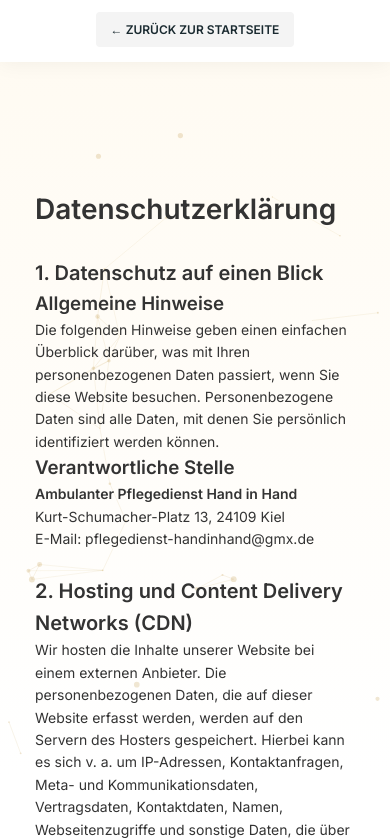
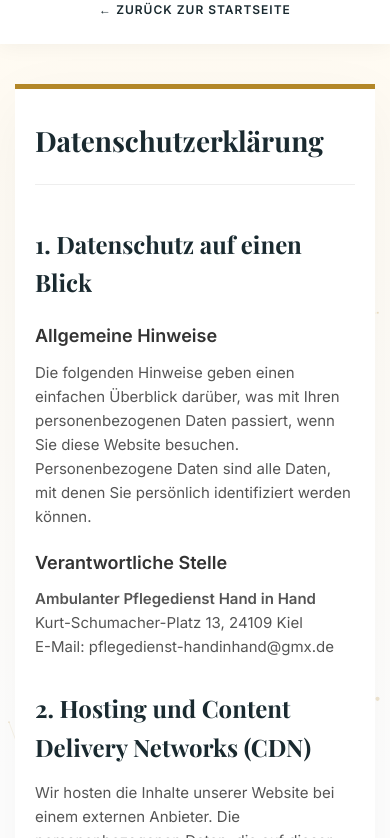
Before and after one commit to svyacheniytapok/pfd_Kiel2, a plain HTML site: page datenschutz.html in a window 390 px wide. Shown: the part 69-907 px from the top of the page. Drawn offline with nearby package versions, Linux system fonts and the light colour scheme; a web font is replaced by a local one.

Commit message:
Update style.css

```diff
--- a/style.css
+++ b/style.css
@@ -13,9 +13,14 @@ body {
     line-height: 1.6;
     scroll-behavior: smooth;
     background: transparent;
+
+    /* Прижимаем футер к низу */
+    display: flex;
+    flex-direction: column;
+    min-height: 100vh;
 }
 
-/* ЗАГЛУШКИ ДЛЯ ФОТО (Серые блоки) */
+/* ЗАГЛУШКИ ДЛЯ ФОТО */
 .img-placeholder {
     background-color: #e0e0e0;
     display: flex;
@@ -116,7 +121,28 @@ nav a:hover { color: var(--gold-solid); }
 .info-row strong { display: block; font-size: 12px; color: var(--gold-solid); letter-spacing: 2px; margin-bottom: 5px; }
 .info-row span { font-size: 18px; color: var(--dark); font-weight: 600; }
 
-footer { padding: 40px; text-align: center; background: var(--dark); color: #fff; font-size: 14px; }
+/* СТИЛИ ДЛЯ ЮРИДИЧЕСКИХ СТРАНИЦ */
+.legal-section {
+    padding: 120px 20px 60px 20px;
+    flex: 1; /* Растягивается, чтобы футер был внизу */
+}
+
+.legal-card {
+    background: white;
+    padding: 60px;
+    border-top: 5px solid var(--gold-solid);
+    box-shadow: 0 20px 60px rgba(0,0,0,0.05);
+    max-width: 900px;
+    margin: 0 auto;
+}
+.legal-card h1 { font-family: 'Playfair Display', serif; font-size: 40px; color: var(--dark); margin-bottom: 40px; border-bottom: 1px solid #eee; padding-bottom: 20px; }
+.legal-card h2 { font-family: 'Playfair Display', serif; font-size: 24px; color: var(--dark); margin-top: 30px; margin-bottom: 15px; }
+.legal-card h3 { font-family: 'Inter', sans-serif; font-size: 18px; font-weight: bold; margin-top: 20px; margin-bottom: 10px; }
+.legal-card p { margin-bottom: 15px; color: #555; font-size: 15px; }
+.legal-card a { color: var(--gold-solid); text-decoration: underline; }
+
+/* ФУТЕР */
+footer { padding: 40px; text-align: center; background: var(--dark); color: #fff; font-size: 14px; margin-top: auto; }
 footer a { color: #ccc; text-decoration: none; margin: 0 10px; transition: 0.3s; }
 footer a:hover { color: var(--gold-solid); }
 footer p { margin-top: 15px; opacity: 0.5; }
@@ -135,36 +161,53 @@ footer p { margin-top: 15px; opacity: 0.5; }
 
 @media (max-width: 768px) {
 
-    /* ШАПКА: Без бургера, всё в столбик */
+    /* ШАПКА: Аккуратная, без "комичных" кнопок */
     .luxury-nav {
         position: relative; /* Не фиксируем */
         background: #fff;
+        padding-bottom: 10px;
     }
 
     .nav-container {
         flex-direction: column;
-        gap: 15px;
+        gap: 10px;
         padding: 15px;
     }
+
+    .logo {
+        font-size: 22px;
+        align-items: center;
+    }
+    .logo span { text-align: center; }
 
     nav {
         display: flex;
         flex-wrap: wrap;
         justify-content: center;
-        gap: 10px;
+        gap: 20px;
+        width: 100%;
+        margin-top: 5px;
     }
 
+    /* Элегантные текстовые ссылки на мобильном */
     nav a {
-        padding: 8px 15px;
-        background: #f8f8f8;
-        border-radius: 4px;
+        background: none;
+        padding: 0;
+        border-radius: 0;
         font-size: 12px;
+        font-weight: 600;
+        text-transform: uppercase;
+        letter-spacing: 1px;
         color: var(--dark);
+    }
+
+    nav a:hover, nav a:active {
+        color: var(--gold-solid);
     }
 
     /* ГЛАВНЫЙ ЭКРАН */
     .hero-split {
-        flex-direction: column; /* Текст сверху, фото снизу */
+        flex-direction: column;
         padding-top: 0;
     }
 
@@ -175,7 +218,7 @@ footer p { margin-top: 15px; opacity: 0.5; }
 
     .hero-image-side {
         width: 100%;
-        min-height: 250px; /* Уменьшаем высоту заглушки */
+        min-height: 250px;
     }
 
     .hero-text-inner h1 { font-size: 34px; }
@@ -202,46 +245,12 @@ footer p { margin-top: 15px; opacity: 0.5; }
         padding: 30px 20px;
     }
 
+    /* ЮРИДИЧЕСКИЕ СТРАНИЦЫ */
+    .legal-section {
+        padding: 40px 15px;
+    }
+    .legal-card {
+        padding: 30px 20px;
+    }
+    .legal-card h1 { font-size: 28px; }
 }
-/* --- АДАПТАЦИЯ ЮРИДИЧЕСКИХ СТРАНИЦ (Impressum/Datenschutz) --- */
-@media (max-width: 768px) {
-    /* Уменьшаем огромные отступы вокруг белого блока */
-    .legal-section {
-        padding: 80px 15px 40px 15px; /* Сверху место для шапки, по бокам узко */
-    }
-
-    /* Внутри карточки тоже убираем лишний воздух */
-    .legal-card {
-        padding: 25px 20px;
-        width: 100%;
-        margin-top: 20px;
-    }
-
-    /* Уменьшаем гигантские заголовки */
-    .legal-card h1 {
-        font-size: 28px;
-        margin-bottom: 25px;
-        word-wrap: break-word; /* Чтобы длинные слова не ломали экран */
-    }
-
-    .legal-card h2 {
-        font-size: 20px;
-        margin-top: 25px;
-    }
-
-    /* Делаем текст читаемым на маленьком экране */
-    .legal-card p, .legal-card li {
-        font-size: 14px;
-        line-height: 1.6;
-        text-align: left;
-    }
-
-    /* Ссылка "Назад" в шапке */
-    .luxury-nav nav a {
-        background: #f4f4f4;
-        display: inline-block;
-        margin-top: 10px;
-        width: 100%;
-        text-align: center;
-    }
-}
```
